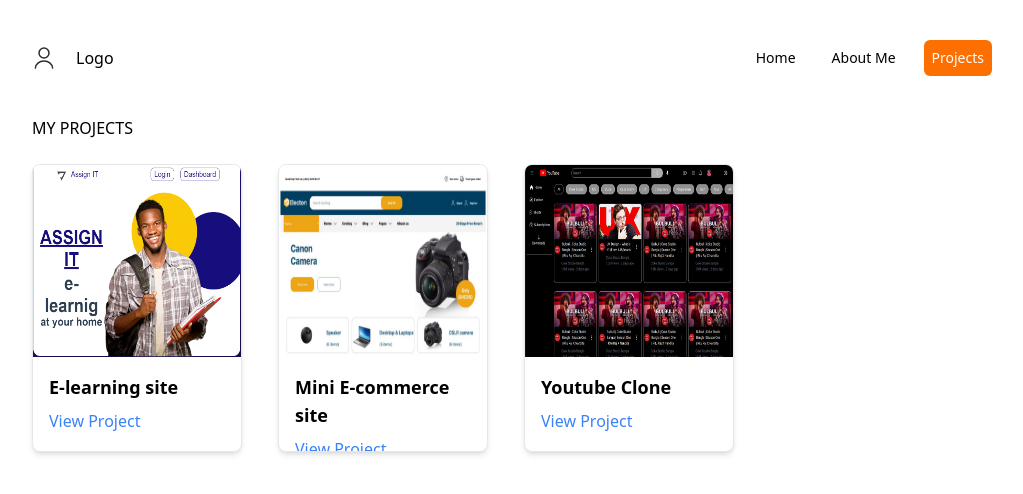
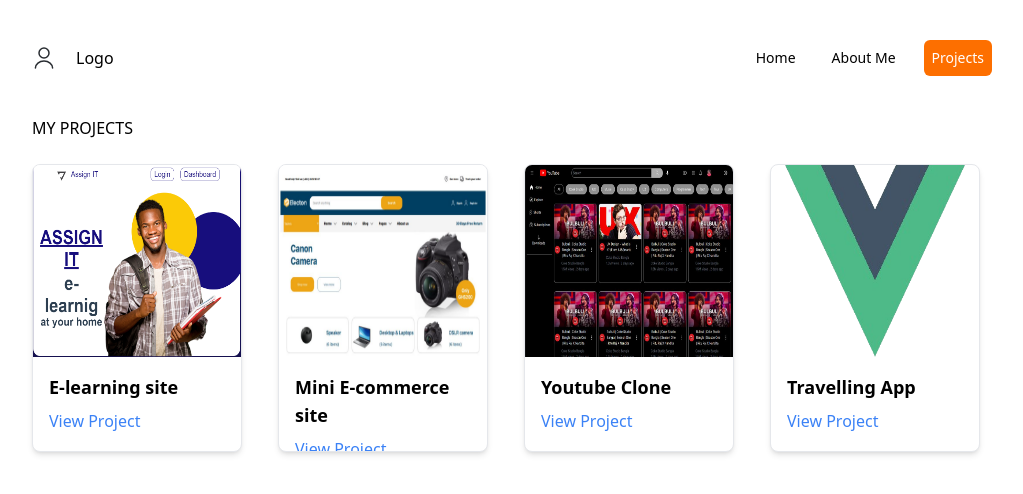
Before and after one commit to benjamin-nyankson/portfolio-website-benjamin-nyankson, a Vue app: page /projects in a window 1280 px wide. Shown: the top 494 px of the page, without its empty margins (128-1151 px from the left). Built offline with nearby package versions, Linux system fonts and the light colour scheme.

Commit message:
refactor: add travelling app

```diff
--- a/index.html
+++ b/index.html
@@ -4,7 +4,7 @@
     <meta charset="UTF-8">
     <link rel="icon" href="/favicon.ico">
     <meta name="viewport" content="width=device-width, initial-scale=1.0">
-    <title>Vite App</title>
+    <title>Portfolio</title>
   </head>
   <body>
     <div id="app"></div>
--- a/src/components/views/ProjectView.vue
+++ b/src/components/views/ProjectView.vue
@@ -22,7 +22,7 @@ const listOfProjects = ref([
     { name: "E-learning site", id: 1, type: "Vue", img_url:learn, link: "https://e-learning-dashboard-31k8xgwp6-nyankson-benjamin.vercel.app" },
     { name: "Mini E-commerce site", id: 2, type: "vue", img_url:eCommerce, link: "https://e-commerce-app-vue.vercel.app/" },
     { name: "Youtube Clone", id: 3, type: "vue", img_url:youtube, link: "https://youtube-clone-k033hvxcs-nyankson-benjamin.vercel.app/", },
-    // { name: "Form Authentication", id: 4, type: "vue", img_url:vueImg, link: "" },
+    { name: "Travelling App", id: 4, type: "vue", img_url:vueImg, link: "https://travelling-app-rho.vercel.app/" },
     // { name: "Form Authentication", id: 5, type: "vue", img_url:vueImg, link: "" },
     // { name: "Form Authentication", id: 6, type: "vue", img_url:vueImg, link: "" },
 ])
```
